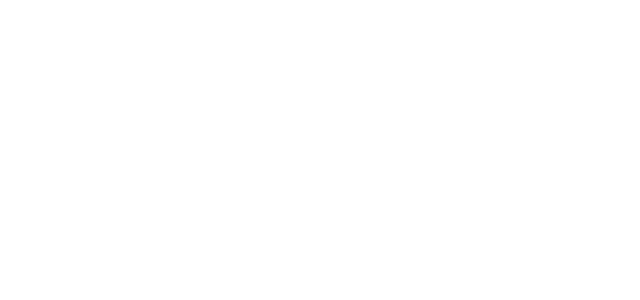
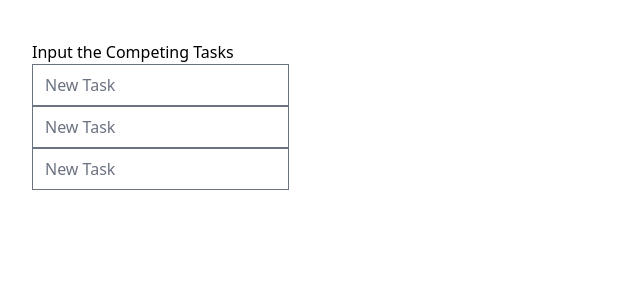
Before and after one commit to soogeanie/task-matrix, a React (Vite) app: page / in a window 1280 px wide. Shown: the top 300 px of the page, without its empty margins (0-640 px from the left). Built offline with nearby package versions, Linux system fonts and the light colour scheme.

Commit message:
part: CreateTaskList displays minimum task inputs

```diff
--- a/src/App.tsx
+++ b/src/App.tsx
@@ -1,6 +1,14 @@
+import CreateTaskList from './components/CreateTaskList'
+
 const App = () => {
   return (
-    <></>
+    <div className="min-h-full">
+      <main className="py-10">
+        <div className="mx-auto max-w-7xl sm:px-6 lg:px-8">
+          <CreateTaskList />
+        </div>
+      </main>
+    </div>
   )
 }
 
--- /dev/null
+++ b/src/components/CreateTaskList.tsx
@@ -0,0 +1,93 @@
+import { useReducer } from 'react'
+import InputText from './InputText'
+
+type NewTask = {
+  id: number;
+  text: string;
+}
+
+const MIN_TASKS = 3
+// const MAX_TASKS = 10
+
+const ACTIONS = {
+  ADD_TASK: 'addTask',
+  UPDATE_TASK: 'updateTask'
+}
+
+const tasksReducer = (state, action) => {
+  switch(action.type) {
+    case ACTIONS.UPDATE_TASK: {
+      const updatedTasks = state.tasks.map((task: NewTask) => {
+        if (task.id === action.id) {
+          return {
+            id: task.id,
+            text: action.text
+          }
+        }
+
+        return task
+      })
+
+      return {
+        ...state,
+        tasks: updatedTasks
+      }
+    }
+
+    case ACTIONS.ADD_TASK: {
+      return {
+        tasks: [...state.tasks, {
+          id: action.id,
+          text: action.text
+        }],
+        total: state.total++
+      }
+    }
+  }
+
+  throw Error(`Unknown action: ${action.type}`)
+}
+
+const createInitialState = (minTasks: number) => {
+  const intialTasks: NewTask[] = []
+
+  for (let i = 1; i <= minTasks; i++) {
+    intialTasks.push({
+      id: i,
+      text: ''
+    })
+  }
+
+  return {
+    tasks: intialTasks,
+    total: 3
+  }
+}
+
+const CreateTaskList = () => {
+  const [state, dispatch] = useReducer(tasksReducer, createInitialState(MIN_TASKS))
+
+  return (
+    <>
+      <h1>Input the Competing Tasks</h1>
+
+      <form>
+        {state.tasks.map((task: NewTask) => (
+          <InputText
+            key={`task-input-${task.id}`}
+            id={`task-input-${task.id}`}
+            label={`Task Input ${task.id}`}
+            placeholder='New Task'
+            onBlur={(inputValue) => dispatch({
+              type: ACTIONS.UPDATE_TASK,
+              id: task.id,
+              text: inputValue
+            })}
+          />
+        ))}
+      </form>
+    </>
+  )
+}
+
+export default CreateTaskList
--- a/src/components/InputText.tsx
+++ b/src/components/InputText.tsx
@@ -4,9 +4,11 @@
   name?: string;
   placeholder?: string;
   required?: boolean;
+  onBlur: (text: string) => void;
 }
 
 const InputText = ({
+  onBlur,
   label,
   ...inputAttrs
 }: InputTextProps) => {
@@ -14,7 +16,11 @@
     <div>
       <label htmlFor={inputAttrs.id} className="sr-only">{label}</label>
 
-      <input type="text" {...inputAttrs}/>
+      <input
+        type="text"
+        {...inputAttrs}
+        onBlur={(event) => onBlur(event.target.value)}
+      />
     </div>
   )
 }
```
